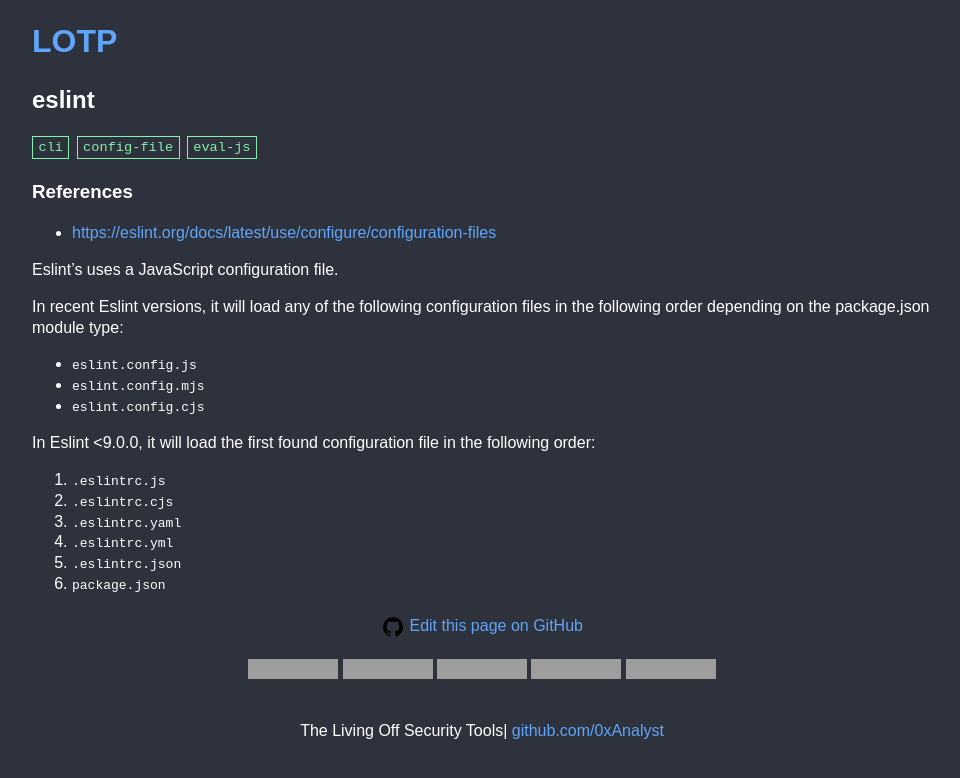
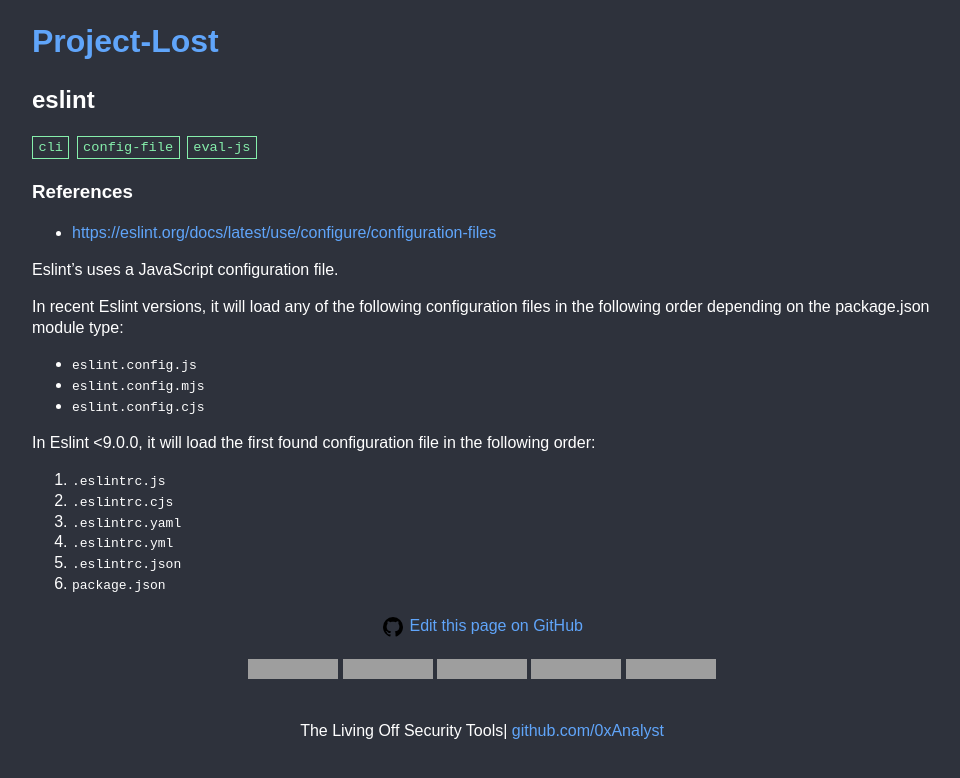
Before and after one commit to 0xAnalyst/Project-Lost, a Jekyll site: the page built from _tool/eslint.md, in a window 1280 px wide, cut to the strip 0-778 px from the top of the page. Shown: the whole strip, without its empty margins (158-1118 px from the left). Built offline with Jekyll 4.4.1, drawn with Linux system fonts in a browser that asks for light colours; grey boxes are pictures that could not be loaded.

Commit message:
Update tool.html

```diff
--- a/_layouts/tool.html
+++ b/_layouts/tool.html
@@ -2,7 +2,7 @@
 layout: default
 ---
 
-<h1><a href="{{site.url}}">LOTP</a></h1>
+<h1><a href="{{site.url}}">Project-Lost</a></h1>
 <h2>{{ page.title }}</h2>
 <p class="tags">
     {% for tag in page.tags %}
@@ -23,7 +23,7 @@
 
 <!-- Edit this page on GitHub link -->
 <div class="edit-page-link" style="margin-top: 20px; text-align: center;">
-    <a href="https://github.com/boostsecurityio/lotp/edit/main{{ page.url | replace: '/tool/', '/_tool/' }}.md" title="Edit this page on GitHub">
+    <a href="https://github.com/0xAnalyst/Project-Lost/edit/main{{ page.url | replace: '/tool/', '/_tool/' }}.md" title="Edit this page on GitHub">
         <!-- GitHub Icon -->
         <svg style="width:24px; height:24px; vertical-align:middle;" viewBox="0 0 24 24">
             <path d="M12 2A10 10 0 0 0 2 12c0 4.42 2.87 8.17 6.84 9.5.5.08.66-.23.66-.5v-1.69c-2.77.6-3.36-1.34-3.36-1.34-.46-1.16-1.11-1.47-1.11-1.47-.91-.62.07-.6.07-.6 1 .07 1.53 1.03 1.53 1.03.87 1.52 2.34 1.07 2.91.83.09-.65.35-1.09.63-1.34-2.22-.25-4.55-1.11-4.55-4.92 0-1.11.38-2 1.03-2.71-.1-.25-.45-1.29.1-2.64 0 0 .84-.27 2.75 1.02.79-.22 1.65-.33 2.5-.33.85 0 1.71.11 2.5.33 1.91-1.29 2.75-1.02 2.75-1.02.55 1.35.2 2.39.1 2.64.65.71 1.03 1.6 1.03 2.71 0 3.82-2.34 4.66-4.57 4.91.36.31.69.92.69 1.85V21c0 .27.16.59.67.5C19.14 20.16 22 16.42 22 12A10 10 0 0 0 12 2Z"/>
```
